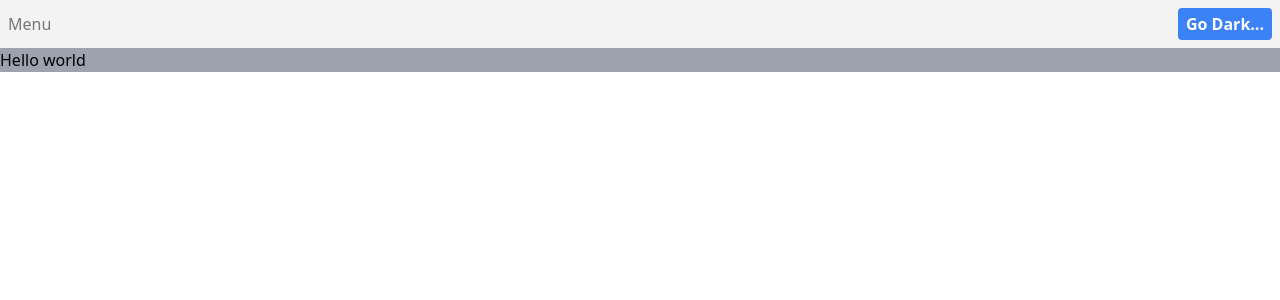
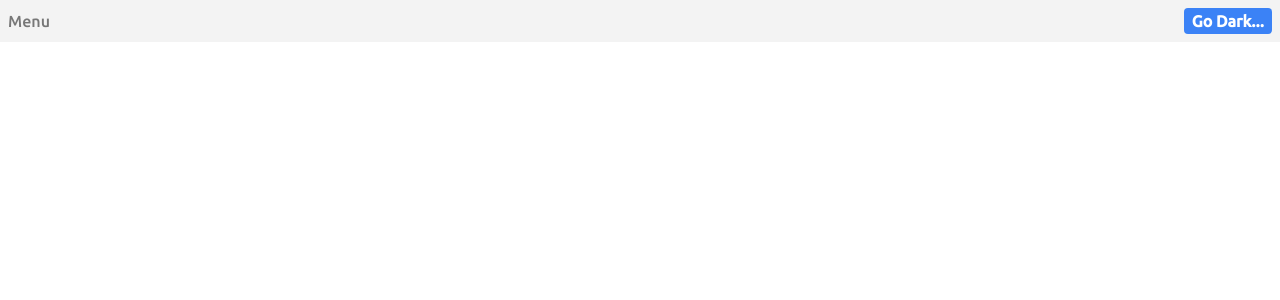
Before and after one commit to StefanBearson/AngularTailwind, an Angular app: page / in a window 1280 px wide. Shown: the top 300 px of the page. Built offline with nearby package versions, Linux system fonts and the light colour scheme.

Commit message:
Add lodash and add ubunto font

```diff
--- a/package.json
+++ b/package.json
@@ -21,6 +21,7 @@
     "@mdi/font": "^6.1.95",
     "@tailwindcss/forms": "^0.5.3",
     "@tailwindcss/typography": "^0.5.9",
+    "lodash": "^4.17.21",
     "rxjs": "~6.6.0",
     "tslib": "^2.3.0",
     "zone.js": "~0.11.4"
@@ -31,6 +32,7 @@
     "@angular/compiler-cli": "^15.2.1",
     "@faker-js/faker": "^7.6.0",
     "@types/jasmine": "~3.8.0",
+    "@types/lodash": "^4.14.191",
     "@types/node": "^12.11.1",
     "autoprefixer": "^10.4.13",
     "jasmine-core": "~3.8.0",
--- a/src/app/layout/content-layout/content-layout.component.html
+++ b/src/app/layout/content-layout/content-layout.component.html
@@ -1,2 +1,4 @@
 <app-header></app-header>
-<router-outlet></router-outlet>
+<div class="content-wrapper">
+  <router-outlet></router-outlet>
+</div>
--- a/src/app/layout/content-layout/content-layout.component.scss
+++ b/src/app/layout/content-layout/content-layout.component.scss
@@ -0,0 +1,3 @@
+.content-wrapper{
+  padding:8px;
+}
--- a/src/app/layout/header/header.component.html
+++ b/src/app/layout/header/header.component.html
@@ -64,5 +64,3 @@
   </div>
   <button (click)="toggleDarkmode()" class="btn right-0">{{toggledarkmodeText}}</button>
 </div>
-
-<div class="bg-gray-400">Hello world</div>
--- a/src/app/modules/info/info.component.scss
+++ b/src/app/modules/info/info.component.scss
@@ -0,0 +1,3 @@
+p{
+  font-size: 20px;
+}
--- a/src/index.html
+++ b/src/index.html
@@ -6,6 +6,9 @@
   <base href="/">
   <meta name="viewport" content="width=device-width, initial-scale=1">
   <link rel="icon" type="image/x-icon" href="favicon.ico">
+  <link rel="preconnect" href="https://fonts.googleapis.com">
+  <link rel="preconnect" href="https://fonts.gstatic.com" crossorigin>
+  <link href="https://fonts.googleapis.com/css2?family=Ubuntu:wght@500&display=swap" rel="stylesheet">
 </head>
 <body class="dark:bg-gray-900 dark:text-gray-300">
   <app-root></app-root>
--- a/src/styles.scss
+++ b/src/styles.scss
@@ -7,3 +7,7 @@
 .btn {
   @apply bg-blue-500 hover:bg-gray-500 text-white font-bold py-1 px-2 rounded
 }
+body {
+  font:16px "Ubuntu";
+
+}
```
Also changed, not shown: 1 other file (tests, documents, lock files or other folders).
